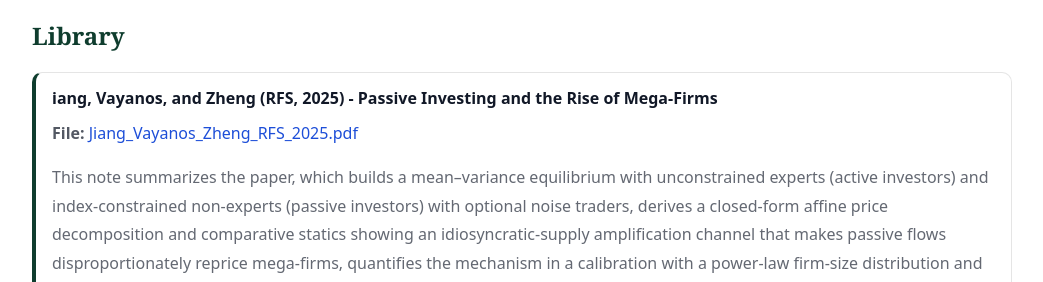
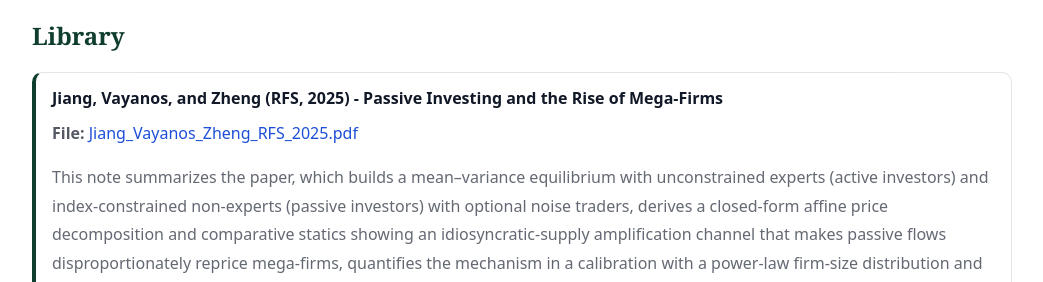
Before and after one commit to yaxinzn/study-archive, a Jekyll site: the page built from reading/index.md, in a window 1280 px wide and 900 px high. Shown: the part 328-610 px from the top of the window, without its empty margins (118-1161 px from the left). Built offline with Jekyll 4.4.1, drawn with Linux system fonts in a browser that asks for light colours.

Commit message:
Reading: add/update Jiang_Vayanos_Zheng_RFS_2025.pdf

```diff
--- a/_data/reading.yml
+++ b/_data/reading.yml
@@ -1,6 +1,6 @@
-- title: "iang, Vayanos, and Zheng (RFS, 2025) - Passive Investing and the Rise of Mega-Firms"
+- title: "Jiang, Vayanos, and Zheng (RFS, 2025) - Passive Investing and the Rise of Mega-Firms"
   file: "Jiang_Vayanos_Zheng_RFS_2025.pdf"
-  desc: "This note summarizes the paper, which builds a mean–variance equilibrium with unconstrained experts (active investors) and index-constrained non-experts (passive investors) with optional noise traders, derives a closed-form affine price decomposition and comparative statics showing an idiosyncratic-supply amplification channel that makes passive flows disproportionately reprice mega-firms, quantifies the mechanism in a calibration with a power-law firm-size distribution and partial-index counterfactuals, and validates the key predictions using S&P500 passive-flow predictability and idiosyncratic-volatility regressions (with an S&P600 placebo)."
+  desc: "This note summarizes the paper, which builds a mean–variance equilibrium with unconstrained experts (active investors) and index-constrained non-experts (passive investors) with optional noise traders, derives a closed-form affine price decomposition and comparative statics showing an idiosyncratic-supply amplification channel that makes passive flows disproportionately reprice mega-firms, quantifies the mechanism in a calibration with a power-law firm-size distribution and partial-index counterfactuals, and validates the key predictions using S&P500 passive-flow predictability and idiosyncratic-volatility regressions (with an S&P600 placebo).        "
 
 - title: "Altavilla, Ellul, Pagano, Polo, & Vlassopoulos (JFE, 2025) - Loan Guarantees, Bank Lending and Credit Risk Reallocation"
   file: "Altavilla_Ellul_Pagano_Polo_Vlassopoulos_JFE_2025.pdf"
```
